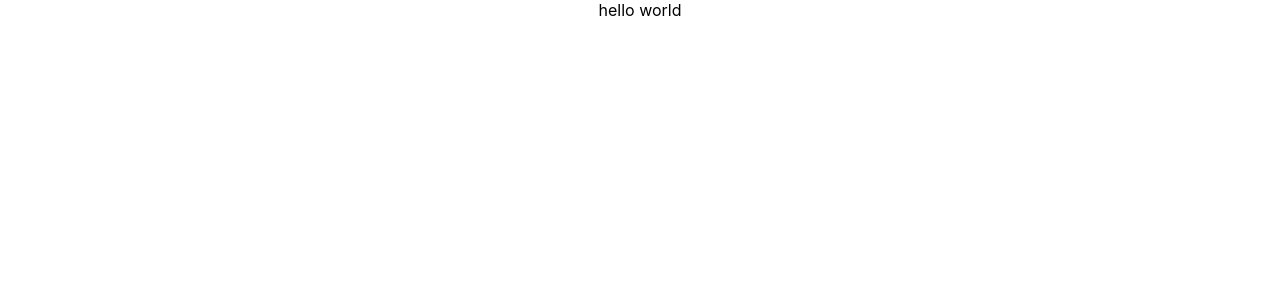
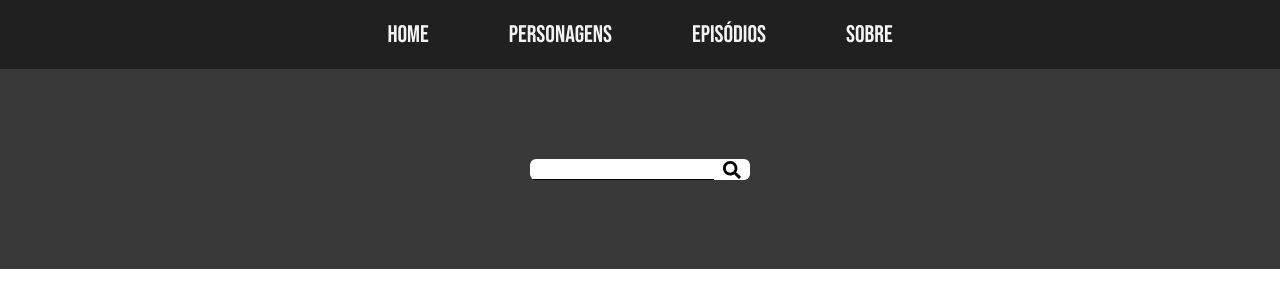
Before and after one commit to realjcwkm/rick-morty-reactjs, a React (Create React App) app: page /personagens in a window 1280 px wide. Shown: the top 308 px of the page. Built offline with nearby package versions, Linux system fonts and the light colour scheme.

Commit message:
atualizando pagina de busca de personagens

```diff
--- a/src/Pages/Personagens/index.js
+++ b/src/Pages/Personagens/index.js
@@ -1,8 +1,58 @@
+import React, { useState } from 'react';
+import HeaderResponsive from '../../Components/HeaderResponsive';
+import api from '../../Api';
+import { FontAwesomeIcon } from '@fortawesome/react-fontawesome';
+import { faSearch } from '@fortawesome/free-solid-svg-icons';
+import './styles.css';
+import Card from "../../Components/Card";
 
 function Personagens(){
+    const [data, setData] = useState(null);
+    const [name, setName] = useState("");
+
+    async function load() {
+        let res = await api.getPersonagemByName(name);
+        setData(res)
+    }
+
+    async function searchCharacter(event){
+        event.preventDefault();
+        setData(null);
+        if(name){
+            load();
+        }
+    }
+
+    function handleName(event) {
+        setName(event.target.value);
+    }
+
     return(
         <div>
-            hello world
+            <HeaderResponsive />
+            <div className="search-container">
+                <form onSubmit={searchCharacter}>
+                    <input onChange={handleName}/>
+                    <button type="submit">
+                        <FontAwesomeIcon icon={faSearch} size="lg"/>
+                    </button>
+                </form>
+            </div>
+            <div className="results-container">
+                {data &&
+                    ((data.error)
+                        ? <h1>Busca não encontrada</h1>
+                        : data.results.map((item, key) => {
+                            return <Card
+                                key={key}
+                                id={item.id}
+                                img={item.image}
+                                name={item.name}
+                            />
+                        })
+                    )
+                }
+            </div>
         </div>
     );
 }
--- /dev/null
+++ b/src/Pages/Personagens/styles.css
@@ -0,0 +1,38 @@
+.search-container{
+    height: 200px;
+    background-color: #393939;
+
+    display: flex;
+    justify-content: center;
+    align-items: center;
+}
+
+.search-container form{
+    border-radius: 6px;
+    background-color: #fff;
+    padding: 0px 3px;
+}
+
+.search-container form input{
+    outline: none;
+    border: 0;
+    border-bottom: 1px solid black;
+    margin-right: 3px;
+}
+
+.search-container form button{
+    background-color: transparent;
+    border: 0;
+}
+.search-container form button:hover{
+    cursor: pointer;
+    background-color: #efefef;
+}
+
+.results-container{
+    display: flex;
+    flex-wrap: wrap;
+    justify-content: space-around;
+    gap: 30px;
+    padding: 60px 0px;
+}
```
